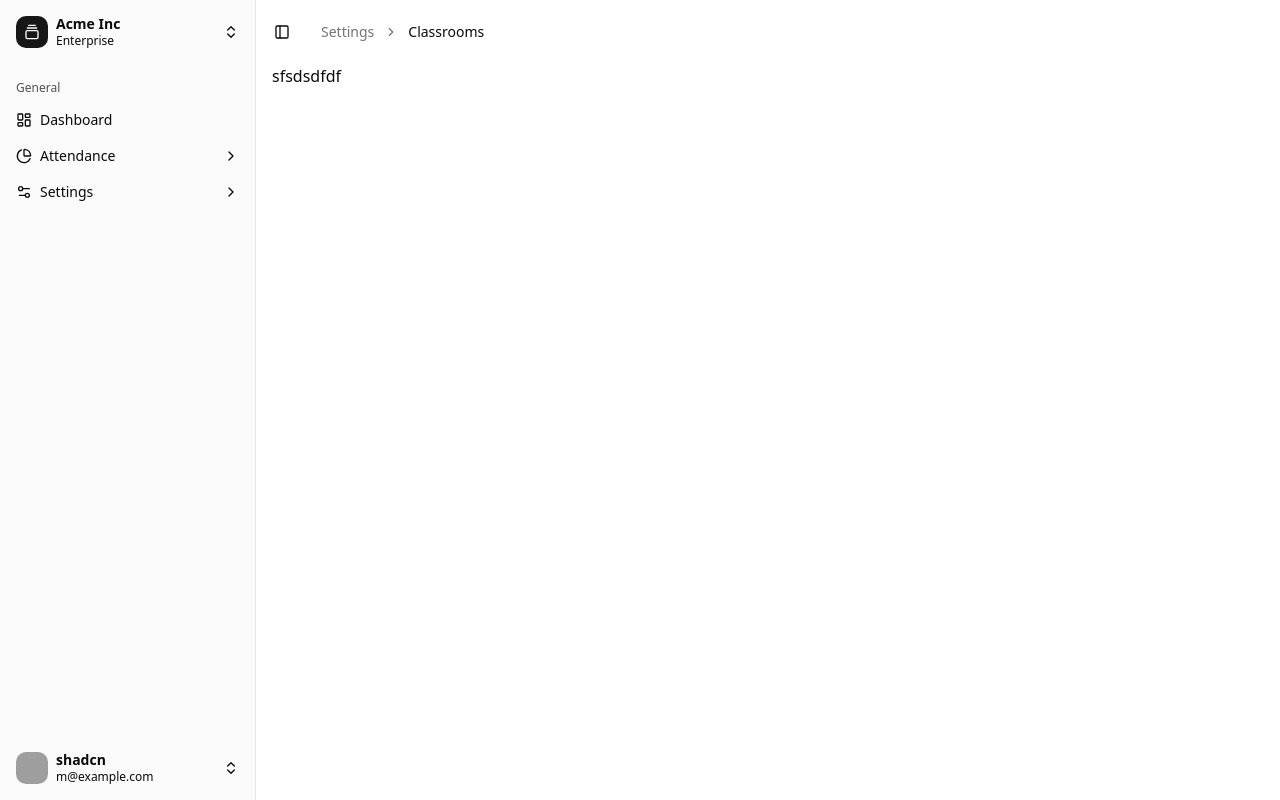
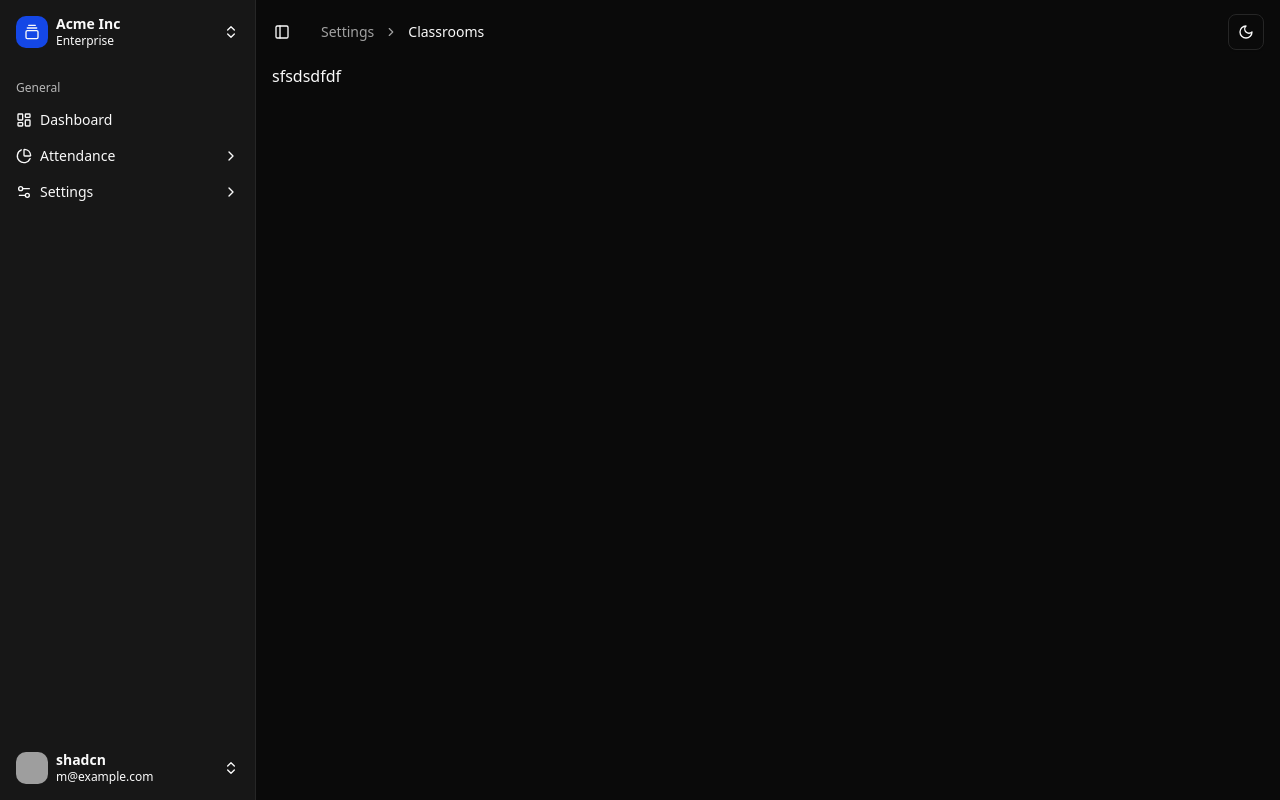
Before and after one commit to thewebvana/LMS_FE, a React (Vite) app: page /settings/classrooms in a window 1280 px wide. Built offline with nearby package versions, Linux system fonts and the light colour scheme; grey boxes are pictures that could not be loaded.

Commit message:
themes added

```diff
--- a/src/App.jsx
+++ b/src/App.jsx
@@ -1,5 +1,6 @@
 
 import AppRouter from "./router"
+import { ThemeProvider } from "@/components/theme/theme-provider"
 
 function App() {
   return (
--- a/src/components/header/app-header.jsx
+++ b/src/components/header/app-header.jsx
@@ -10,6 +10,7 @@
 import { Separator } from "@/components/ui/separator";
 
 
+import { ModeToggle } from "@/components/theme/theme-toggle";
 import { useLocation } from "react-router-dom";
 import { SidebarTrigger, } from "@/components/ui/sidebar";
 
@@ -46,6 +47,7 @@
                         </Breadcrumb>
                     </div>
                     <div>
+                        <ModeToggle />
                     </div>
                 </div>
             </header>
--- /dev/null
+++ b/src/components/theme/theme-provider.jsx
@@ -0,0 +1,46 @@
+import { createContext, useContext, useEffect, useState } from "react";
+
+const ThemeProviderContext = createContext({
+  theme: "system",
+  setTheme: () => null,
+});
+
+export function ThemeProvider({ children, defaultTheme = "system", storageKey = "vite-ui-theme", ...props }) {
+  const [theme, setTheme] = useState(() => localStorage.getItem(storageKey) || defaultTheme);
+
+  useEffect(() => {
+    const root = window.document.documentElement;
+
+    root.classList.remove("light", "dark");
+
+    if (theme === "system") {
+      const systemTheme = window.matchMedia("(prefers-color-scheme: dark)").matches ? "dark" : "light";
+      root.classList.add(systemTheme);
+      return;
+    }
+
+    root.classList.add(theme);
+  }, [theme]);
+
+  const value = {
+    theme,
+    setTheme: (newTheme) => {
+      localStorage.setItem(storageKey, newTheme);
+      setTheme(newTheme);
+    },
+  };
+
+  return (
+    <ThemeProviderContext.Provider value={value} {...props}>
+      {children}
+    </ThemeProviderContext.Provider>
+  );
+}
+
+export const useTheme = () => {
+  const context = useContext(ThemeProviderContext);
+  if (!context) {
+    throw new Error("useTheme must be used within a ThemeProvider");
+  }
+  return context;
+};
--- /dev/null
+++ b/src/components/theme/theme-toggle.jsx
@@ -0,0 +1,37 @@
+import { Moon, Sun } from "lucide-react"
+
+import { Button } from "@/components/ui/button"
+import {
+  DropdownMenu,
+  DropdownMenuContent,
+  DropdownMenuItem,
+  DropdownMenuTrigger,
+} from "@/components/ui/dropdown-menu"
+import { useTheme } from "@/components/theme/theme-provider"
+
+export function ModeToggle() {
+  const { setTheme } = useTheme()
+
+  return (
+    <DropdownMenu>
+      <DropdownMenuTrigger asChild>
+        <Button variant="outline" size="icon">
+          <Sun className="h-[1.2rem] w-[1.2rem] rotate-0 scale-100 transition-all dark:-rotate-90 dark:scale-0" />
+          <Moon className="absolute h-[1.2rem] w-[1.2rem] rotate-90 scale-0 transition-all dark:rotate-0 dark:scale-100" />
+          <span className="sr-only">Toggle theme</span>
+        </Button>
+      </DropdownMenuTrigger>
+      <DropdownMenuContent align="end">
+        <DropdownMenuItem onClick={() => setTheme("light")}>
+          Light
+        </DropdownMenuItem>
+        <DropdownMenuItem onClick={() => setTheme("dark")}>
+          Dark
+        </DropdownMenuItem>
+        <DropdownMenuItem onClick={() => setTheme("system")}>
+          System
+        </DropdownMenuItem>
+      </DropdownMenuContent>
+    </DropdownMenu>
+  )
+}
--- a/src/layout/index.jsx
+++ b/src/layout/index.jsx
@@ -8,6 +8,7 @@
   SidebarProvider,
 } from "@/components/ui/sidebar";
 import { Header } from "@/components/header/app-header";
+import { ThemeProvider } from "@/components/theme/theme-provider";
 
 export default function Layout({ children }) {
 
@@ -18,6 +19,8 @@
 
   return (
     <div>
+
+      <ThemeProvider defaultTheme="dark" storageKey="vite-ui-theme">
         {isAuthPage ? (
           <div>{children}</div>
         ) : (
@@ -31,6 +34,7 @@
             </SidebarInset>
           </SidebarProvider>
         )}
+      </ThemeProvider>
     </div>
   );
 }
```
Lines whose indentation alone changed are shown as unchanged.
